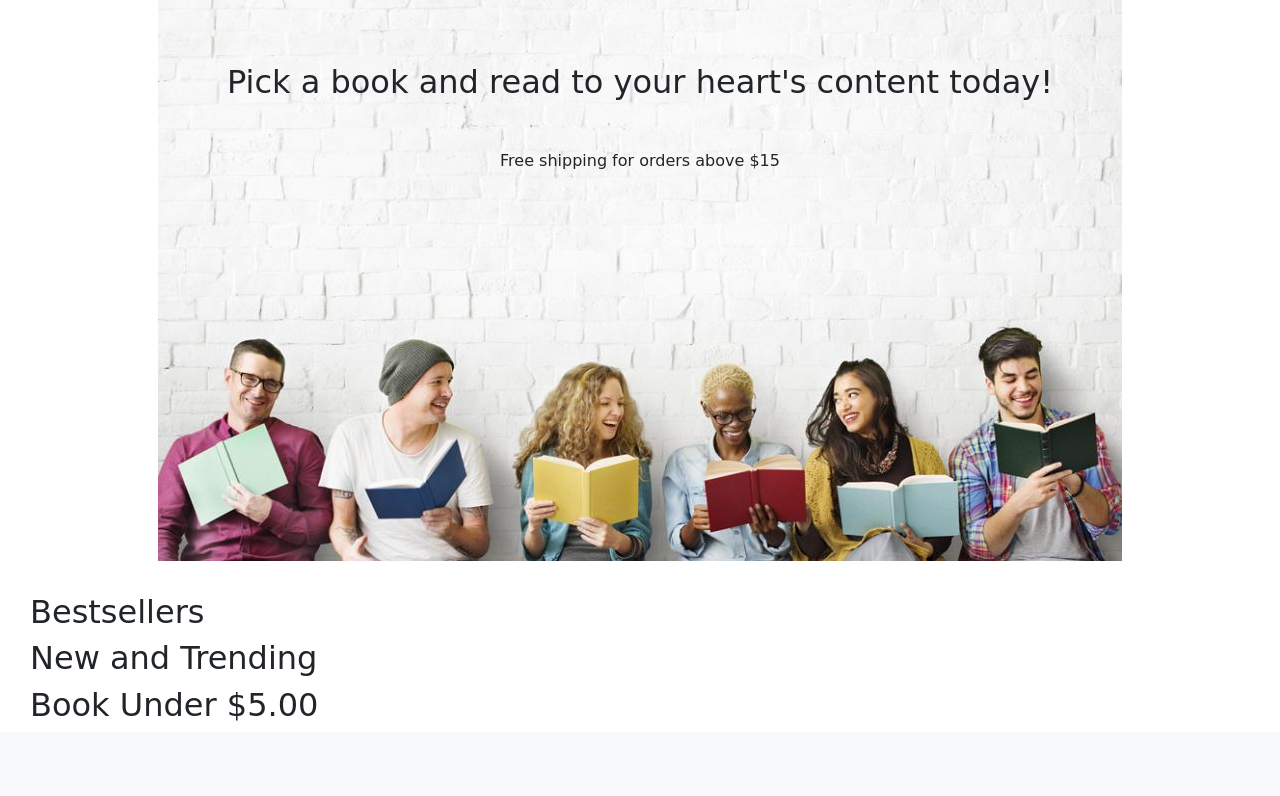
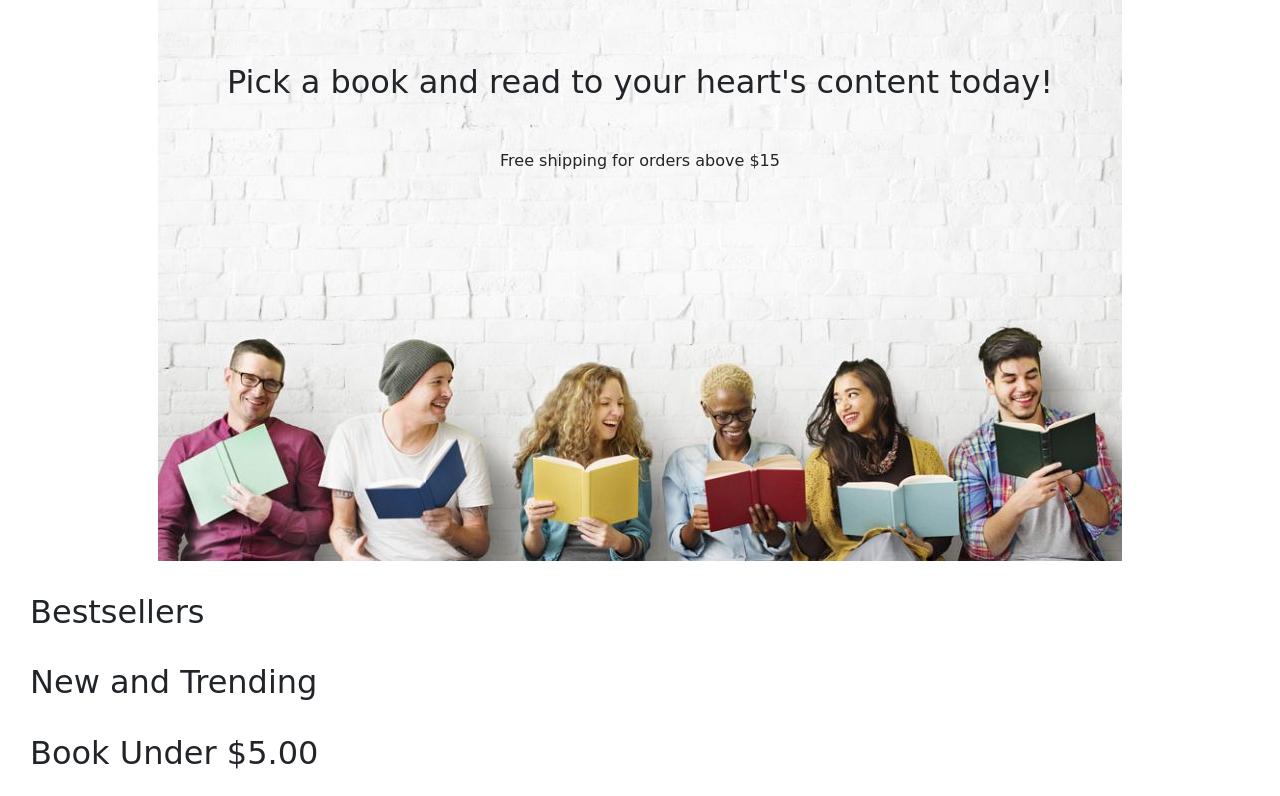
Before and after one commit to KJY93/Project-4-Django-FullStack-Web-Development, a Django app: page /home/ in a window 1280 px wide. Shown: the part 81-877 px from the top of the page. Before the commit the page ends 802 px from the top, so only its background shows below. Run offline with Django 3.2, Linux system fonts and the light colour scheme; data that the repository does not hold is empty; some libraries are stand-ins or nearby versions; some web fonts are replaced.

Commit message:
added url to href links for bestSeller, new & trending and best deals book. Margin were also added for new & trending and best deals div container

```diff
--- a/Home/templates/Home/index.template.html
+++ b/Home/templates/Home/index.template.html
@@ -7,7 +7,8 @@
 
 {% block content %}
 
-    <div class="container-fluid mt-3">
+    <!-- 1602 mb-3 -->
+    <div class="container-fluid mt-3 mb-3">
         <!-- Home Banner -->
         <div class="row">
             <div class="col-sm-12">
@@ -32,7 +33,7 @@
 
                     {% for product in bestsellers %}
                         <div>
-                            <a href="#">
+                            <a href='{% url "book_details" book_id=product.id %}'>
                                 <div class="card itemImg">
                                     <img src="{{ product.image.cdn_url }}" class="card-img-top" alt="book image for {{ product.title }}">
 
@@ -65,13 +66,13 @@
         </div>
 
         <!-- New and Trending -->
-        <h2>New and Trending</h2>
+        <h2 class="mt-4">New and Trending</h2>
         <div class="row">
             <div class="col-sm-12">
                 <div class="newAndTrending">
                     {% for new_product_item in new_and_trending %}
                         <div>
-                            <a href="#">
+                            <a href='{% url "book_details" book_id=new_product_item.id %}'>
                                 <div class="card itemImg homeBookSlider">
                                     <img src="{{ new_product_item.image.cdn_url }}" class="card-img-top" alt="book image for {{ new_product_item.title }}">
 
@@ -99,13 +100,13 @@
         </div>
 
         <!-- Best Deal Under $5.00 -->
-        <h2>Book Under $5.00</h2>
+        <h2 class="mt-4">Book Under $5.00</h2>
         <div class="row">
             <div class="col-sm-12">
                 <div class="bestDeal">
                     {% for deal_item in best_deal_book %}
                         <div>
-                            <a href="#">
+                            <a href='{% url "book_details" book_id=deal_item.id %}'>
                                 <div class="card itemImg">
                                     <img src="{{ deal_item.image.cdn_url }}" class="card-img-top" alt="book image for {{ deal_item.title }}">
 
```
